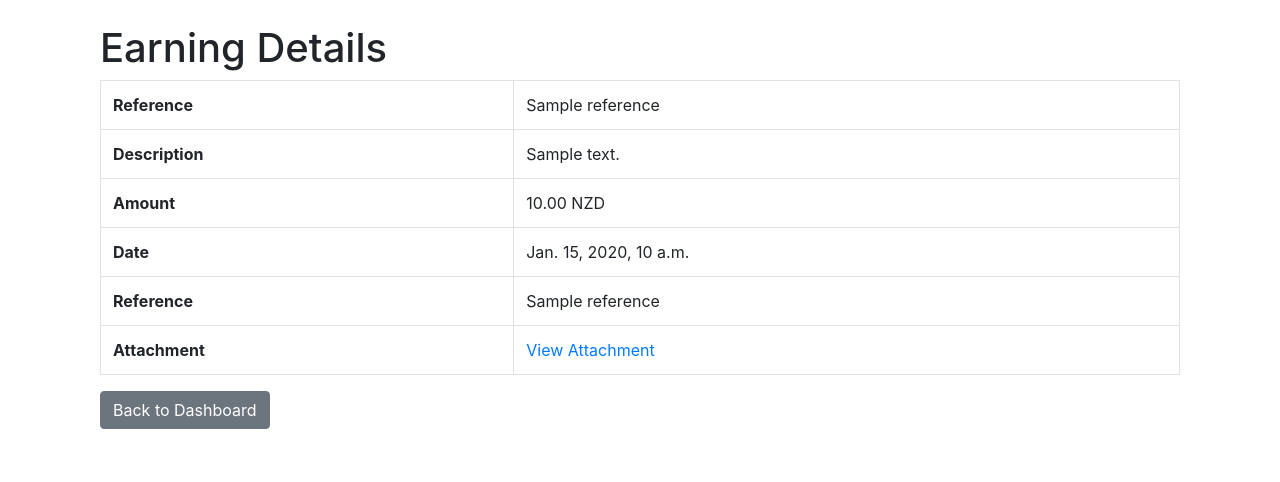
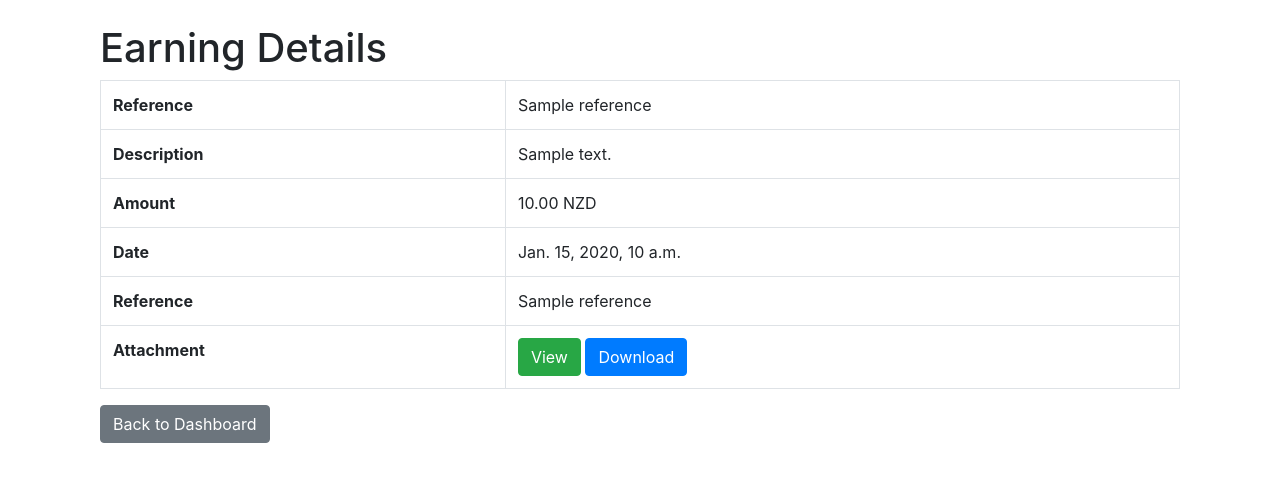
Before and after one commit to normanthom1/django-tax-calculator, a Django app: template finance/templates/earning_detail.html in a window 1280 px wide. Shown: the part 56-538 px from the top of the page. Run offline with Django 3.2, Linux system fonts and the light colour scheme; the template is opened without the code that fills it: most values are stand-ins (such as "Sample title", 1, 10 or a date in 2020); some libraries are stand-ins or nearby versions.

Commit message:
add ability to download and view images from earning and expenses detail page

```diff
--- a/finance/models.py
+++ b/finance/models.py
@@ -76,7 +76,7 @@ class Expense(models.Model):
     financial_year = models.ForeignKey(FinancialYear, on_delete=models.CASCADE, related_name='expenses')
     depreciation_rate = models.FloatField(null=True, blank=True)
     expense_type = models.CharField(max_length=50, choices=EXPENSE_TYPES)
-    attachment = models.FileField(upload_to='earnings_attachments/', blank=True, null=True)
+    attachment = models.FileField(upload_to='expenses_attachments/', blank=True, null=True)
     gst = models.DecimalField(max_digits=10, decimal_places=2, default=0.00)
     # date = models.DateField()
     purchase_date = models.DateField()  # Ensure this field exists
--- a/finance/templates/add_earning.html
+++ b/finance/templates/add_earning.html
@@ -2,7 +2,7 @@
 {% block content %}
 <div class="container">
     <h1>Add Earning</h1>
-    <form method="POST">
+    <form method="POST" enctype="multipart/form-data">
         {% csrf_token %}
         {{ form.as_p }}
         <button type="submit" class="btn btn-primary">Submit</button>
--- a/finance/templates/earning_detail.html
+++ b/finance/templates/earning_detail.html
@@ -34,7 +34,8 @@
                 <td><strong>Attachment</strong></td>
                 <td>
                     {% if earning.attachment %}
-                        <a href="{{ earning.attachment.url }}" target="_blank">View Attachment</a>
+                        <a href="{{ earning.attachment.url }}" class="btn btn-success" target="_blank">View</a>
+                        <a href="{{ earning.attachment.url }}" class="btn btn-primary" download>Download</a>
                     {% else %}
                         No attachment
                     {% endif %}
--- a/finance/templates/expense_detail.html
+++ b/finance/templates/expense_detail.html
@@ -38,7 +38,8 @@
                 <td><strong>Attachment</strong></td>
                 <td>
                     {% if expense.attachment %}
-                        <a href="{{ expense.attachment.url }}" target="_blank">View Attachment</a>
+                        <a href="{{ expense.attachment.url }}" class="btn btn-success" target="_blank">View</a>
+                        <a href="{{ expense.attachment.url }}" class="btn btn-primary" download>Download</a>
                     {% else %}
                         No attachment
                     {% endif %}
--- a/finance/urls.py
+++ b/finance/urls.py
@@ -1,5 +1,7 @@
 from django.urls import path
 from . import views
+from django.conf.urls.static import static
+from django.conf import settings
 
 urlpatterns = [
     path('', views.dashboard, name='dashboard'),
@@ -13,4 +15,4 @@ urlpatterns = [
     path('expense/<int:expense_id>/', views.expense_detail, name='expense_detail'),
     path('earning/update/<int:pk>/', views.EarningUpdateView.as_view(), name='earning_update'),
     path('expense/update/<int:pk>/', views.update_expense, name='update_expense'),
-]
+] + static(settings.MEDIA_URL, document_root=settings.MEDIA_ROOT)
--- a/tax_calculator/settings.py
+++ b/tax_calculator/settings.py
@@ -11,6 +11,7 @@ https://docs.djangoproject.com/en/5.1/ref/settings/
 """
 
 from pathlib import Path
+import os
 
 # Build paths inside the project like this: BASE_DIR / 'subdir'.
 BASE_DIR = Path(__file__).resolve().parent.parent
@@ -101,6 +102,9 @@ AUTH_PASSWORD_VALIDATORS = [
     },
 ]
 
+MEDIA_URL = '/media/'
+MEDIA_ROOT = os.path.join(BASE_DIR, 'media')
+
 
 # Internationalization
 # https://docs.djangoproject.com/en/5.1/topics/i18n/
```
Also changed, not shown: 2 other files.
